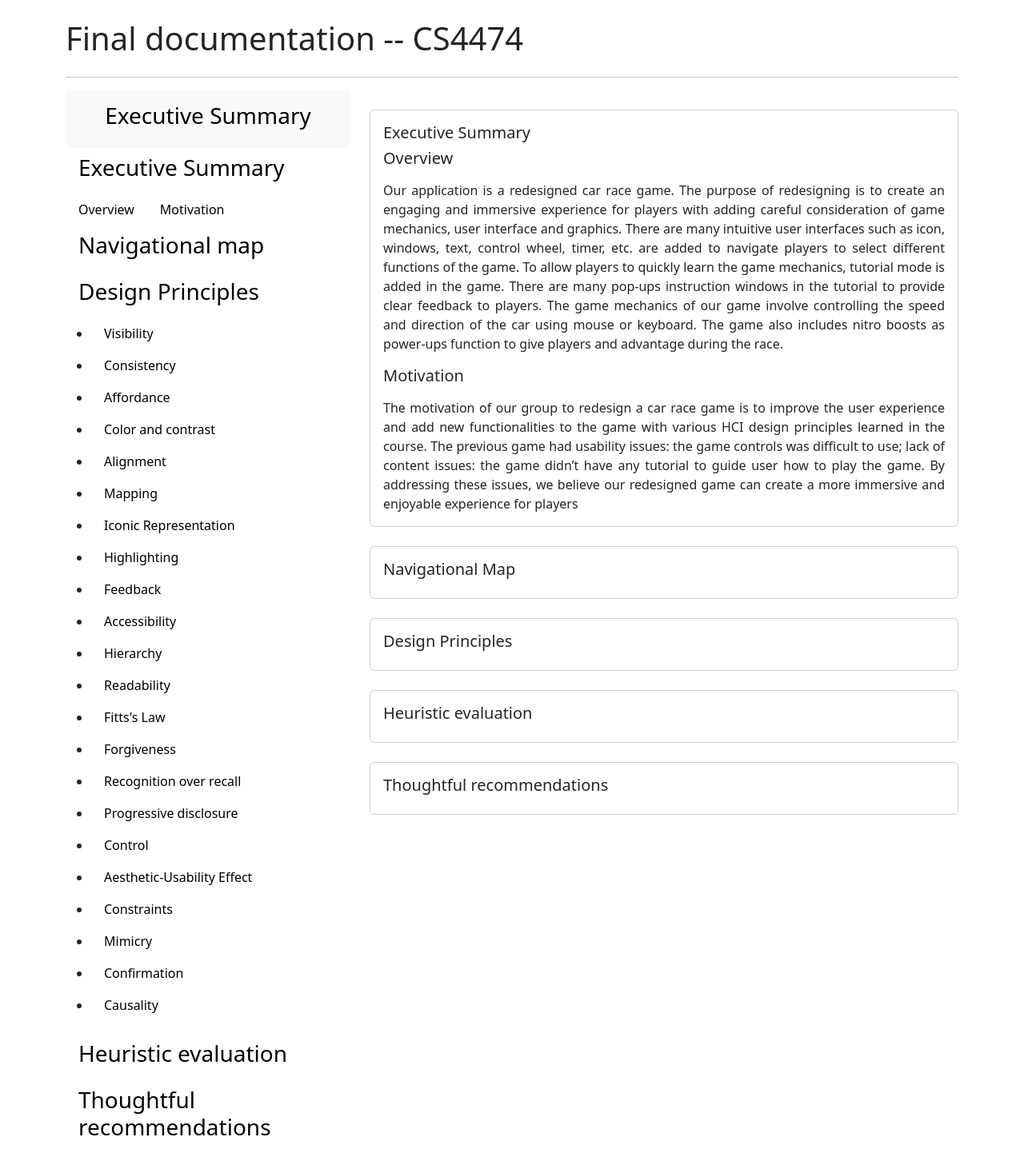
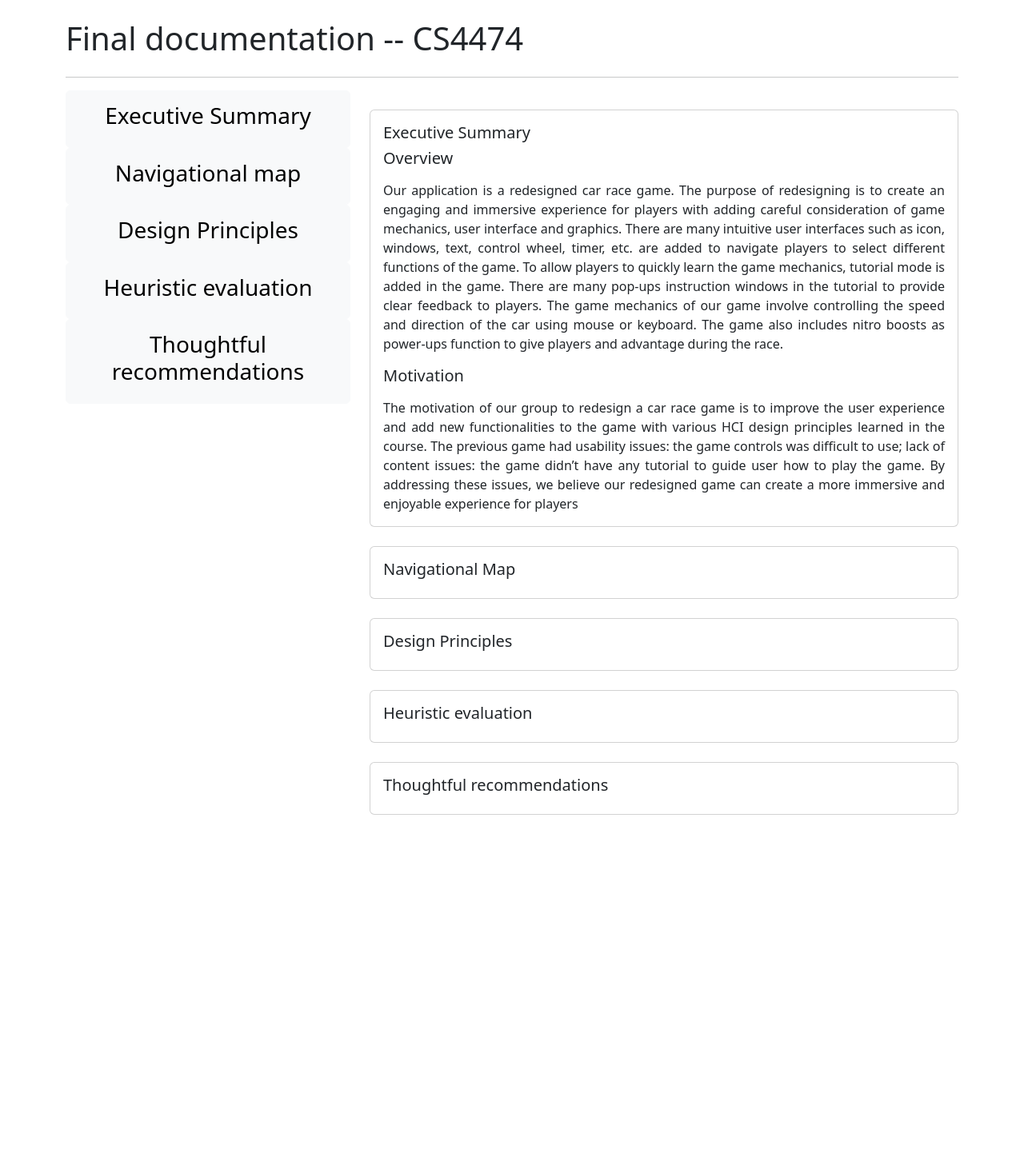
Before and after one commit to hesihui/4474finalweb, a React (Create React App) app: page / in a window 1280 px wide. Shown: the whole page at 80% size. After the commit the page ends 1043 px from the top, so only its background shows below. Built offline with nearby package versions, Linux system fonts and the light colour scheme.

Commit message:
catalogue update

```diff
--- a/src/App.js
+++ b/src/App.js
@@ -12,6 +12,10 @@ import "./App.css";
 
 function App() {
   const [open, setOpen] = useState(false);
+  const [open1, setOpen1] = useState(false);
+  const [open2, setOpen2] = useState(false);
+  const [open3, setOpen3] = useState(false);
+  const [open4, setOpen4] = useState(false);
   return (
     <Container>
       <Row>
@@ -27,7 +31,7 @@ function App() {
           <Nav className="flex-column">
             <>
               <Button
-                className="btn-light"
+                className="btn-light btn-outline-light"
                 onClick={() => setOpen(!open)}
                 aria-controls="example-collapse-text"
                 aria-expanded={open}
@@ -43,19 +47,29 @@ function App() {
                 </Nav>
               </Collapse>
             </>
+            <>
+              <Button
+                className="btn-light btn-outline-light"
+                aria-controls="example-collapse-text"
+                aria-expanded={open}
+              >
                 <Nav.Link href="#executiveSummary">
-              <h3>Executive Summary</h3>
-            </Nav.Link>
-            <Nav className="ml-4">
-              <Nav.Link href="#overview">Overview</Nav.Link>
-              <Nav.Link href="#motivation">Motivation</Nav.Link>
-            </Nav>
-            <Nav.Link href="#designPrinciples">
                   <h3>Navigational map</h3>
                 </Nav.Link>
-            <Nav.Link href="#designPrinciples">
+              </Button>
+            </>
+            <>
+              <Button
+                className="btn-light btn-outline-light"
+                onClick={() => setOpen1(!open1)}
+                aria-controls="example-collapse-text"
+                aria-expanded={open1}
+              >
+                <Nav.Link href="#executiveSummary">
                   <h3>Design Principles</h3>
                 </Nav.Link>
+              </Button>
+              <Collapse in={open1}>
                 <Nav className="ml-4">
                   <ul>
                     <li>
@@ -68,80 +82,132 @@ function App() {
                       <Nav.Link href="#affordance">Affordance</Nav.Link>
                     </li>
                     <li>
-                  <Nav.Link href="#colorContrast">Color and contrast</Nav.Link>
-                </li>
-                <li>
                       <Nav.Link href="#alignment">Alignment</Nav.Link>
                     </li>
                     <li>
-                  <Nav.Link href="#section1-subsection2">Mapping</Nav.Link>
+                      <Nav.Link href="#mapping">Mapping</Nav.Link>
                     </li>
                     <li>
-                  <Nav.Link href="#section1-subsection2">
-                    Iconic Representation
-                  </Nav.Link>
+                      <Nav.Link href="#feedback">Feedback</Nav.Link>
                     </li>
                     <li>
-                  <Nav.Link href="#section1-subsection2">Highlighting</Nav.Link>
+                      <Nav.Link href="#accessibility">Accessibility</Nav.Link>
                     </li>
                     <li>
-                  <Nav.Link href="#section1-subsection2">Feedback</Nav.Link>
+                      <Nav.Link href="#fittsLaw">Fitts's Law</Nav.Link>
                     </li>
                     <li>
-                  <Nav.Link href="#section1-subsection2">
-                    Accessibility
-                  </Nav.Link>
-                </li>
-                <li>
-                  <Nav.Link href="#section1-subsection2">Hierarchy</Nav.Link>
-                </li>
-                <li>
-                  <Nav.Link href="#section1-subsection2">Readability</Nav.Link>
-                </li>
-                <li>
-                  <Nav.Link href="#section1-subsection2">Fitts's Law</Nav.Link>
-                </li>
-                <li>
-                  <Nav.Link href="#section1-subsection2">Forgiveness</Nav.Link>
-                </li>
-                <li>
-                  <Nav.Link href="#section1-subsection2">
-                    Recognition over recall
-                  </Nav.Link>
-                </li>
-                <li>
-                  <Nav.Link href="#section1-subsection2">
+                      <Nav.Link href="#progressiveDis">
                         Progressive disclosure
                       </Nav.Link>
                     </li>
                     <li>
-                  <Nav.Link href="#section1-subsection2">Control</Nav.Link>
+                      <Nav.Link href="#control">Control</Nav.Link>
                     </li>
                     <li>
-                  <Nav.Link href="#section1-subsection2">
-                    Aesthetic-Usability Effect
+                      <Nav.Link href="#constraints">Constraints</Nav.Link>
+                    </li>
+                    <li>
+                      <Nav.Link href="#confirmation">Confirmation</Nav.Link>
+                    </li>
+                    <li>
+                      <Nav.Link href="#causality">Causality</Nav.Link>
+                    </li>
+                    <li>
+                      <Nav.Link href="#gestaltLaw">Gestalt Law</Nav.Link>
+                    </li>
+                    <li>
+                      <Nav.Link href="#familiarity">Familiarity</Nav.Link>
+                    </li>
+                    <li>
+                      <Nav.Link href="#feedforward">Feedforward</Nav.Link>
+                    </li>
+                    <li>
+                      <Nav.Link href="#chunking">Chunking</Nav.Link>
+                    </li>
+                    <li>
+                      <Nav.Link href="#hickLaw">Hick’s law (p.84)</Nav.Link>
+                    </li>
+                    <li>
+                      <Nav.Link href="#positiveTransfer">
+                        Positive Transfer (p.93)
                       </Nav.Link>
                     </li>
                     <li>
-                  <Nav.Link href="#section1-subsection2">Constraints</Nav.Link>
-                </li>
-                <li>
-                  <Nav.Link href="#section1-subsection2">Mimicry</Nav.Link>
-                </li>
-                <li>
-                  <Nav.Link href="#section1-subsection2">Confirmation</Nav.Link>
-                </li>
-                <li>
-                  <Nav.Link href="#section1-subsection2">Causality</Nav.Link>
+                      <Nav.Link href="#recognition">
+                        Recognition over recall
+                      </Nav.Link>
                     </li>
                   </ul>
                 </Nav>
-            <Nav.Link href="#section3">
+              </Collapse>
+            </>
+            <>
+              <Button
+                className="btn-light btn-outline-light"
+                onClick={() => setOpen2(!open2)}
+                aria-controls="example-collapse-text"
+                aria-expanded={open2}
+              >
+                <Nav.Link href="#executiveSummary">
                   <h3>Heuristic evaluation</h3>
                 </Nav.Link>
-            <Nav.Link href="#designPrinciples">
+              </Button>
+              <Collapse in={open2}>
+                <Nav className="ml-4">
+                  <ul>
+                    <li>
+                      <Nav.Link href="#visibility">Visibility of System Status</Nav.Link>
+                    </li>
+                    <li>
+                      <Nav.Link href="#matchSystemReal">Match Between the System and the Real World</Nav.Link>
+                    </li>
+                    <li>
+                      <Nav.Link href="#userControl">User Control & Freedom</Nav.Link>
+                    </li>
+                    <li>
+                      <Nav.Link href="#consistencyStand">Consistency and Standards</Nav.Link>
+                    </li>
+                    <li>
+                      <Nav.Link href="#errorPrevent">Error Prevention</Nav.Link>
+                    </li>
+                    <li>
+                      <Nav.Link href="#recognitionRecall">Recognition vs. Recall in User Interfaces</Nav.Link>
+                    </li>
+                    <li>
+                      <Nav.Link href="#flexibilityEfficien">Flexibility and Efficiency of Use</Nav.Link>
+                    </li>
+                    <li>
+                      <Nav.Link href="#aestheticMini">Aesthetic and Minimalist Design</Nav.Link>
+                    </li>
+                    <li>
+                      <Nav.Link href="#helpUserRecognize">Help Users Recognize, Diagnose and Recover from Errors</Nav.Link>
+                    </li>
+                    <li>
+                      <Nav.Link href="#helpDocumentation">Help & Documentation</Nav.Link>
+                    </li>
+                  </ul>
+                </Nav>
+              </Collapse>
+            </>
+            <>
+              <Button
+                className="btn-light btn-outline-light"
+                onClick={() => setOpen3(!open3)}
+                aria-controls="example-collapse-text"
+                aria-expanded={open3}
+              >
+                <Nav.Link href="#executiveSummary">
                   <h3>Thoughtful recommendations</h3>
                 </Nav.Link>
+              </Button>
+              <Collapse in={open3}>
+                <Nav className="ml-4">
+                  <Nav.Link href="#overview">Overview</Nav.Link>
+                  <Nav.Link href="#motivation">Motivation</Nav.Link>
+                </Nav>
+              </Collapse>
+            </>
           </Nav>
         </Col>
 
```
Lines whose indentation alone changed are shown as unchanged.
